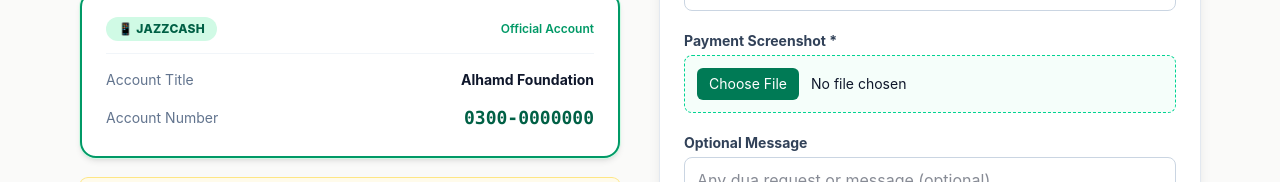
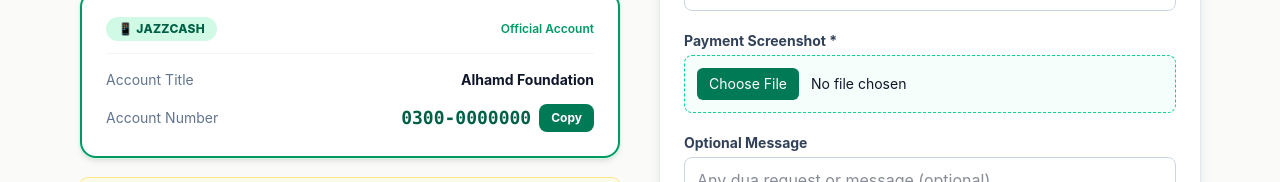
Before and after one commit to berosallam4-cmyk/alhamdfoundation, a Next.js app: page /donate in a window 1280 px wide. Shown: the part 692-874 px from the top of the page. Built offline with nearby package versions, Linux system fonts and the light colour scheme; no server answers; the database is empty.

Commit message:
page.tsx

```diff
--- a/src/app/(site)/donate/page.tsx
+++ b/src/app/(site)/donate/page.tsx
@@ -1,14 +1,15 @@
 import { getAllSettings } from "@/lib/settings";
 import DonateForm from "./DonateForm";
+import CopyAccount from "./CopyAccount";
 
 export const dynamic = "force-dynamic";
 
 export default async function DonatePage() {
   const s = await getAllSettings();
+  const isBank = s.payment_method_type === "Bank Transfer";
 
   return (
     <div className="bg-stone-50">
-      {/* Ayat section */}
       <section className="bg-emerald-950 py-16 text-center text-white">
         <div className="mx-auto max-w-4xl px-4">
           <p className="font-arabic text-2xl leading-loose text-amber-300 md:text-3xl" dir="rtl">
@@ -24,7 +25,6 @@
       </section>
 
       <div className="mx-auto grid max-w-6xl gap-10 px-4 py-14 lg:grid-cols-2">
-        {/* Payment details */}
         <div>
           <h1 className="text-3xl font-extrabold text-emerald-900">
             Donate to Alhamd Foundation
@@ -40,12 +40,12 @@
             <div className="rounded-2xl border-2 border-emerald-600 bg-white p-6 shadow-md ring-1 ring-emerald-100">
               <div className="flex items-center justify-between border-b border-slate-100 pb-3">
                 <span className="inline-flex items-center gap-2 rounded-full bg-emerald-100 px-3 py-1 text-xs font-extrabold uppercase tracking-wide text-emerald-800">
-                  {s.payment_method_type === "Bank Transfer" ? "🏦" : "📱"} {s.payment_method_type || "JazzCash"}
+                  {isBank ? "🏦" : "📱"} {s.payment_method_type || "JazzCash"}
                 </span>
                 <span className="text-xs font-semibold text-emerald-600">Official Account</span>
               </div>
               <div className="mt-4 space-y-2.5 text-sm text-slate-700">
-                {s.payment_method_type === "Bank Transfer" && s.payment_bank_name && (
+                {isBank && s.payment_bank_name && (
                   <div className="flex items-center justify-between">
                     <span className="text-slate-500">Bank Name</span>
                     <span className="font-bold text-slate-900">{s.payment_bank_name}</span>
@@ -55,14 +55,10 @@
                   <span className="text-slate-500">Account Title</span>
                   <span className="font-bold text-slate-900">{s.payment_account_title}</span>
                 </div>
-                <div className="flex items-center justify-between pt-1">
-                  <span className="text-slate-500">
-                    {s.payment_method_type === "Bank Transfer" ? "Account / IBAN" : "Account Number"}
-                  </span>
-                  <span className="font-mono text-lg font-extrabold text-emerald-800 select-all">
-                    {s.payment_account_number}
-                  </span>
-                </div>
+                <CopyAccount
+                  label={isBank ? "Account / IBAN" : "Account Number"}
+                  value={s.payment_account_number}
+                />
               </div>
             </div>
           </div>
@@ -73,7 +69,6 @@
           </p>
         </div>
 
-        {/* Donation form */}
         <DonateForm />
       </div>
     </div>
```
